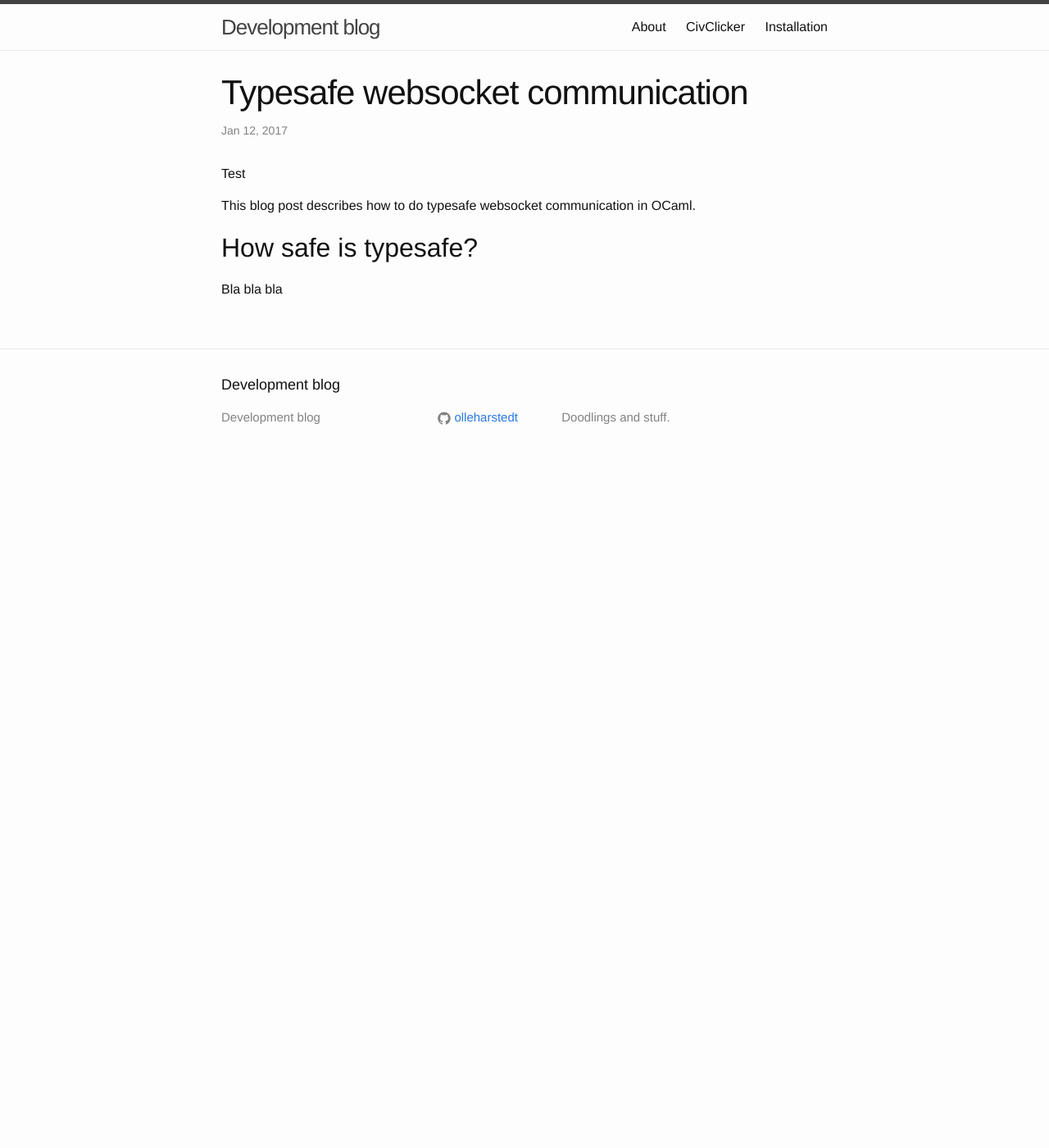
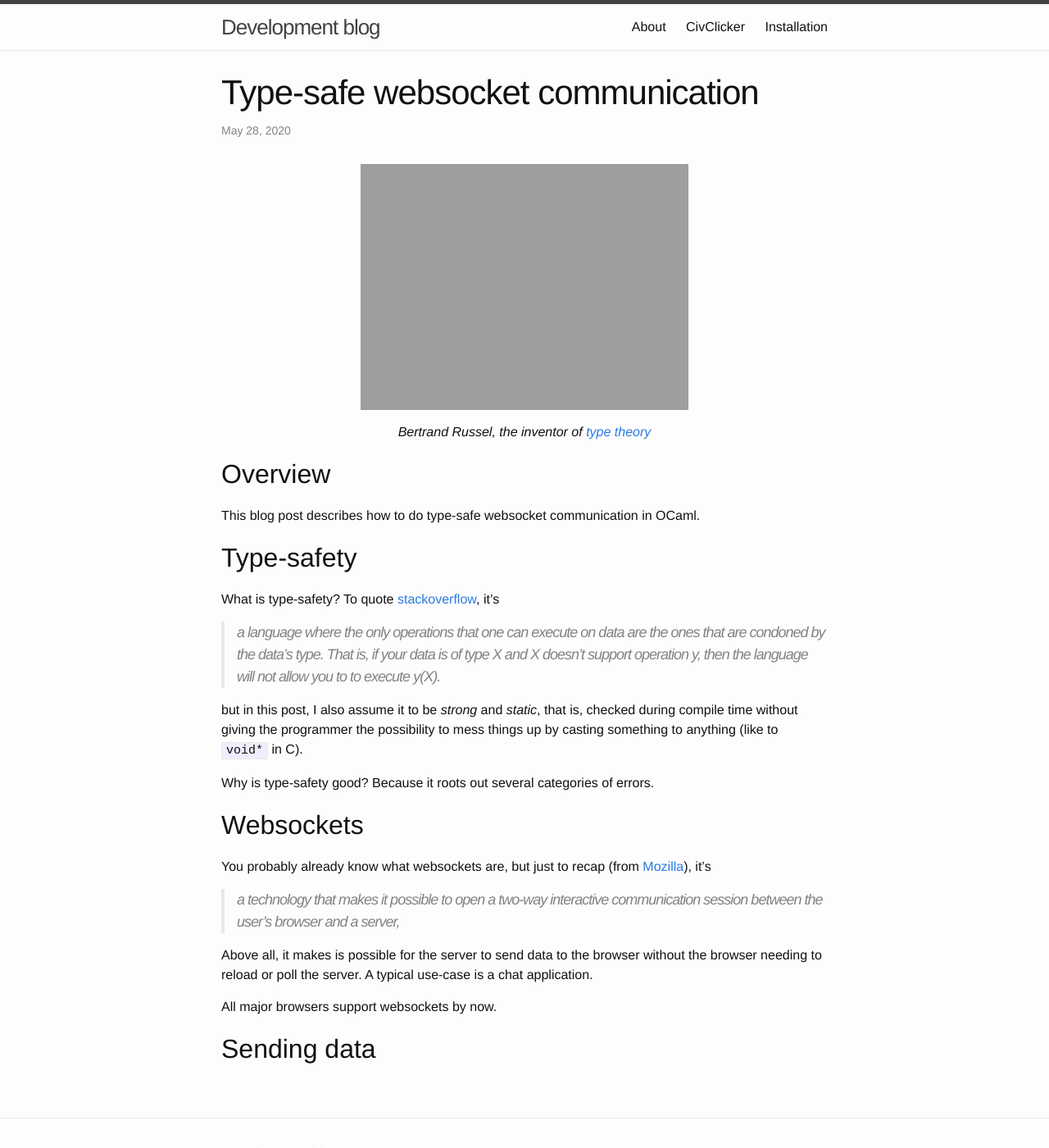
Before and after one commit to olleharstedt/olleharstedt.github.io, a Jekyll site: the page built from _posts/2020-05-28-typesafe-websocket-communication.markdown, in a window 1280 px wide and 1400 px high. Shown: the whole window at 82% size. Built offline with Jekyll 4.4.1, drawn with Linux system fonts in a browser that asks for light colours; nearby versions of some CDN libraries.

Commit message:
Type-safe websocket (WIP)

```diff
--- a/_posts/2020-05-28-typesafe-websocket-communication.markdown
+++ b/_posts/2020-05-28-typesafe-websocket-communication.markdown
@@ -1,14 +1,39 @@
 ---
 layout: post
-title:  Typesafe websocket communication
-date:   2017-01-12
-categories: fstar
+title:  Type-safe websocket communication
+date:   2020-05-28
+categories: ocaml
 ---
 
-Test
+{:refdef: style="text-align: center;"}
+![Bertrand Russel]({{ site.url }}/assets/img/russel.jpg)
+{: refdef}
+{:refdef: style="text-align: center;"}
+*Bertrand Russel, the inventor of [type theory](https://plato.stanford.edu/entries/type-theory/)*
+{: refdef}
 
-This blog post describes how to do typesafe websocket communication in OCaml.
+## Overview
 
-## How safe is typesafe?
+This blog post describes how to do type-safe websocket communication in OCaml.
 
-Bla bla bla
+## Type-safety
+
+What is type-safety? To quote [stackoverflow](https://stackoverflow.com/a/25157350/2138090), it's
+
+> a language where the only operations that one can execute on data are the ones that are condoned by the data's type. That is, if your data is of type X and X doesn't support operation y, then the language will not allow you to to execute y(X).
+
+but in this post, I also assume it to be *strong* and *static*, that is, checked during compile time without giving the programmer the possibility to mess things up by casting something to anything (like to `void*` in C).
+
+Why is type-safety good? Because it roots out several categories of errors.
+
+## Websockets
+
+You probably already know what websockets are, but just to recap (from [Mozilla](https://developer.mozilla.org/en-US/docs/Web/API/WebSockets_API)), it's
+
+> a technology that makes it possible to open a two-way interactive communication session between the user's browser and a server,
+
+Above all, it makes is possible for the server to send data to the browser without the browser needing to reload or poll the server. A typical use-case is a chat application.
+
+All major browsers support websockets by now.
+
+## Sending data
```
